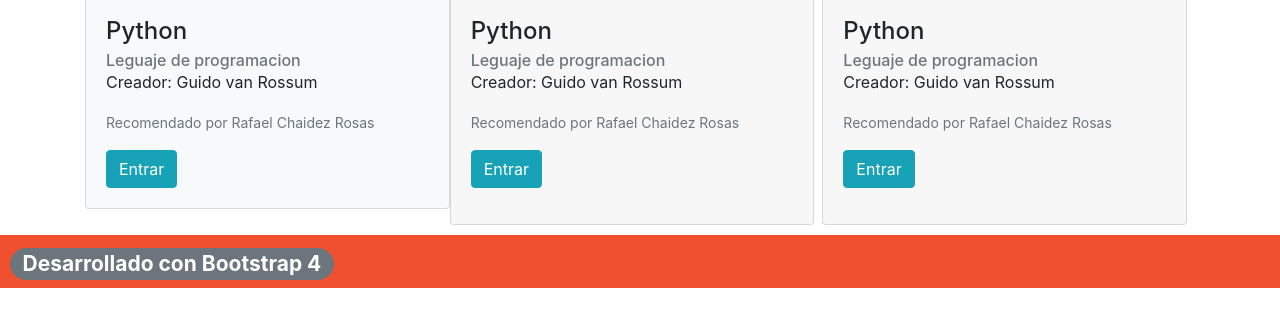
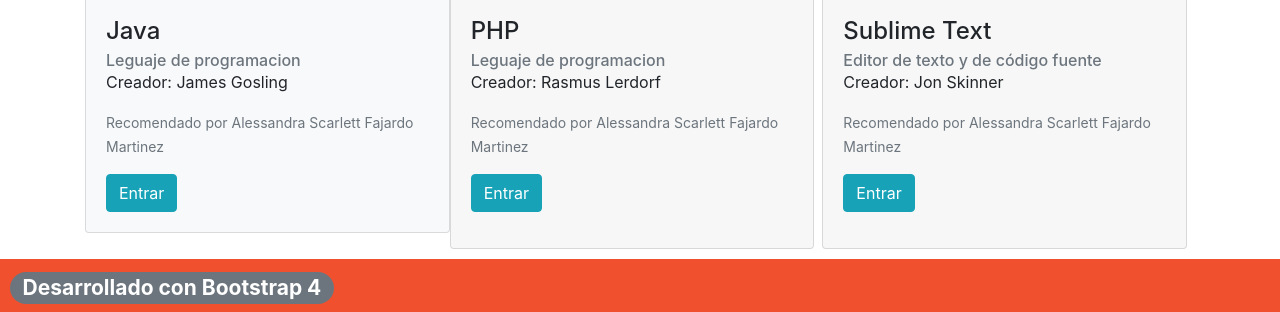
Before and after one commit to AleScarlett20/web--AleScarlett20, a plain HTML site: page index.html in a window 1280 px wide. Shown: the part 758-1070 px from the top of the page. Before the commit the page ends 1046 px from the top, so only its background shows below. Drawn offline with nearby package versions, Linux system fonts and the light colour scheme.

```diff
--- a/index.html
+++ b/index.html
@@ -84,37 +84,37 @@
 
               <div class="card card-lenguaje d-flex flex-column justify-content-between bg-light mb-3">
                 <div class="card-header"><i class="bi bi-star-fill"></i></div>
-                  <img src="https://upload.wikimedia.org/wikipedia/commons/thumb/c/c3/Python-logo-notext.svg/1200px-Python-logo-notext.svg.png" class="card-img-top" alt="Responsive image">
+                  <img src="https://www.google.com/url?sa=i&url=https%3A%2F%2Fwww.genbeta.com%2Fdesarrollo%2Fjava-api-y-ejemplos&psig=AOvVaw1FDINFgOtgkpA2_Y9hf0On&ust=1670714468704000&source=images&cd=vfe&ved=0CBAQjRxqFwoTCPCR1sjW7fsCFQAAAAAdAAAAABAD" class="card-img-top" alt="Responsive image">
                 <div class="card-body">
-                  <h4 class="card-title" data-toggle="tooltip" data-placement="top" title="Es gratis, Open source">Python</h4>
+                  <h4 class="card-title" data-toggle="tooltip" data-placement="top" title="Es gratis, Open source">Java</h4>
                   <h6 class="card-subtitle text-muted">Leguaje de programacion</h6>
-                  <p class="card-text">Creador: Guido van Rossum</p>
-                  <p class="card-text"><small class="text-muted">Recomendado por Rafael Chaidez Rosas</small></p>
-                  <a href="https://www.python.org/" target="_blank" class="btn btn-info" role="button" aria-pressed="true">Entrar</a>
+                  <p class="card-text">Creador: James Gosling</p>
+                  <p class="card-text"><small class="text-muted">Recomendado por Alessandra Scarlett Fajardo Martinez</small></p>
+                  <a href="https://www.java.com/es/" target="_blank" class="btn btn-info" role="button" aria-pressed="true">Entrar</a>
                 </div>
               </div>
 
               <div class="card card-lenguaje d-flex flex-column justify-content-between mr-2">
                 <div class="card-header"><i class="bi bi-star-fill"></i></div>
-                  <img src="https://upload.wikimedia.org/wikipedia/commons/thumb/c/c3/Python-logo-notext.svg/1200px-Python-logo-notext.svg.png" class="card-img-top" alt="Responsive image">
+                  <img src="https://es.wikipedia.org/wiki/PHP#/media/Archivo:PHP-logo.svg" class="card-img-top" alt="Responsive image">
                 <div class="card-body">
-                  <h4 class="card-title" data-toggle="tooltip" data-placement="top" title="Es gratis, Open source">Python</h4>
+                  <h4 class="card-title" data-toggle="tooltip" data-placement="top" title="Es gratis, Open source">PHP</h4>
                   <h6 class="card-subtitle text-muted">Leguaje de programacion</h6>
-                  <p class="card-text">Creador: Guido van Rossum</p>
-                  <p class="card-text"><small class="text-muted">Recomendado por Rafael Chaidez Rosas</small></p>
-                  <a href="https://www.python.org/" target="_blank" class="btn btn-info" role="button" aria-pressed="true">Entrar</a>
+                  <p class="card-text">Creador: Rasmus Lerdorf</p>
+                  <p class="card-text"><small class="text-muted">Recomendado por Alessandra Scarlett Fajardo Martinez</small></p>
+                  <a href="https://www.php.net/manual/es/intro-whatis.php" target="_blank" class="btn btn-info" role="button" aria-pressed="true">Entrar</a>
                 </div>
               </div>
 
               <div class="card card-lenguaje d-flex flex-column justify-content-between mr-2">
                 <div class="card-header"><i class="bi bi-star-fill"></i></div>
-                  <img src="https://upload.wikimedia.org/wikipedia/commons/thumb/c/c3/Python-logo-notext.svg/1200px-Python-logo-notext.svg.png" class="card-img-top" alt="Responsive image">
+                  <img src="https://es.wikipedia.org/wiki/Sublime_Text#/media/Archivo:Breezeicons-apps-48-sublime-text.svg" class="card-img-top" alt="Responsive image">
                 <div class="card-body">
-                  <h4 class="card-title" data-toggle="tooltip" data-placement="top" title="Es gratis, Open source">Python</h4>
-                  <h6 class="card-subtitle text-muted">Leguaje de programacion</h6>
-                  <p class="card-text">Creador: Guido van Rossum</p>
-                  <p class="card-text"><small class="text-muted">Recomendado por Rafael Chaidez Rosas</small></p>
-                  <a href="https://www.python.org/" target="_blank" class="btn btn-info" role="button" aria-pressed="true">Entrar</a>
+                  <h4 class="card-title" data-toggle="tooltip" data-placement="top" title="Es gratis, Open source">Sublime Text</h4>
+                  <h6 class="card-subtitle text-muted">Editor de texto y de código fuente</h6>
+                  <p class="card-text">Creador: Jon Skinner</p>
+                  <p class="card-text"><small class="text-muted">Recomendado por Alessandra Scarlett Fajardo Martinez</small></p>
+                  <a href="https://www.sublimetext.com/" target="_blank" class="btn btn-info" role="button" aria-pressed="true">Entrar</a>
                 </div>
               </div>
 
```
